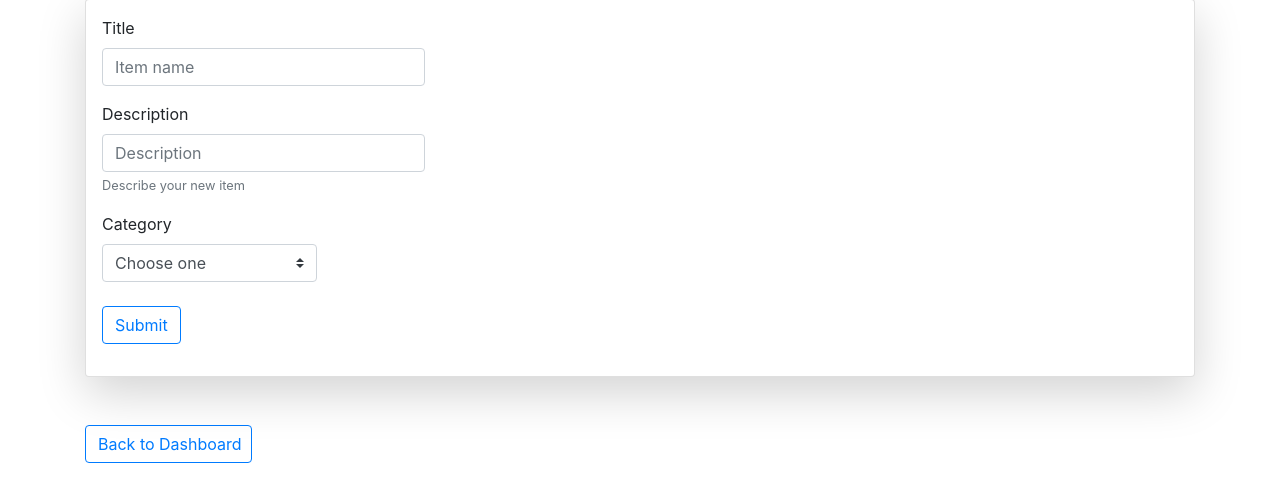
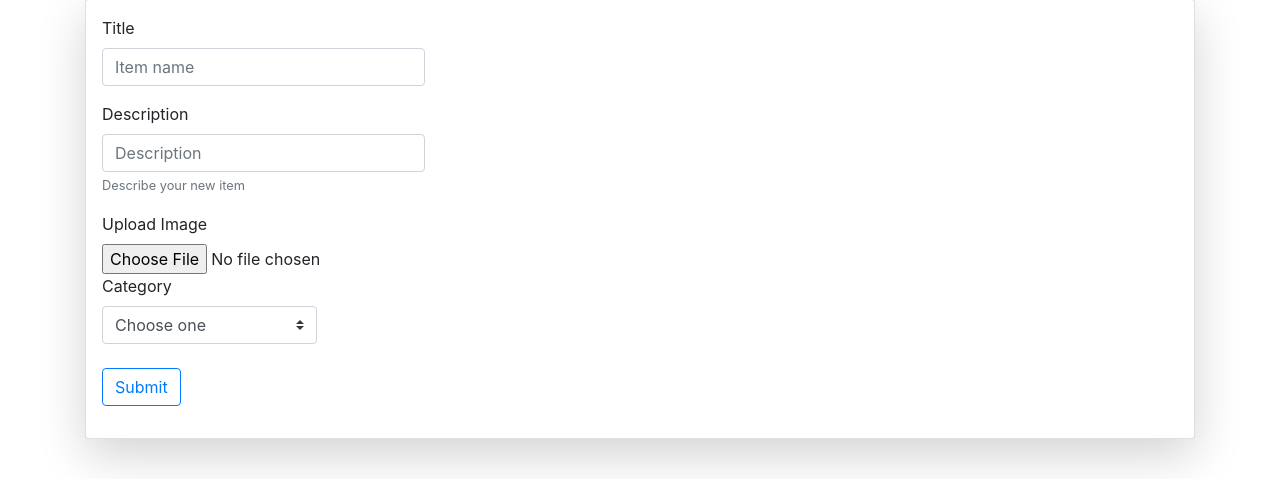
Before and after one commit to matthew-ardi/item-catalog, a Flask app: a page that uses templates/new_items.html in a window 1280 px wide. Shown: the part 183-662 px from the top of the page. Run offline with Flask 2, Linux system fonts and the light colour scheme; data comes from the database, SQL or seed files in the repository; both versions use the stored data as it was after the commit; some libraries are stand-ins or nearby versions.

Commit message:
feat: added csrf tokens and image for new items

```diff
--- a/database_setup.py
+++ b/database_setup.py
@@ -2,7 +2,7 @@
 
 import sys
 
-from sqlalchemy import Column, ForeignKey, Integer, String
+from sqlalchemy import Column, ForeignKey, Integer, String, LargeBinary
 from sqlalchemy.ext.declarative import declarative_base
 from sqlalchemy.orm import relationship
 from sqlalchemy import create_engine
@@ -31,6 +31,7 @@ class Categories_item(Base):
     title = Column(String(80), nullable = False)
     id = Column(Integer, primary_key = True)
     description = Column(String(10000), nullable = False)
+    picture = Column(LargeBinary)
     categories_item_id = Column(Integer, ForeignKey('categories.id'))
     categories = relationship(Categories)
 
--- a/templates/delete_item.html
+++ b/templates/delete_item.html
@@ -8,6 +8,7 @@
 <div class="card shadow-lg p-3 mb-5" style="width: 100%;">
 	<h3>Are you sure you want to delete {{deleted_item_title}} item?</h3>
 	<form action="{{url_for('delete_item', categories_id=categories_id, categories_item_id=categories_item_id, username=username)}}" method='POST'>
+		<input type="hidden" name="csrf_token" value="{{ csrf_token() }}"/>
 		<input type='submit' class="btn btn-outline-primary" value='Delete item'>
 	</form>
 </div>
--- a/templates/new_items.html
+++ b/templates/new_items.html
@@ -5,7 +5,7 @@
 {% block content %}
 <h1>Add New Item</h1>
 <div class="card shadow-lg p-3 mb-5" style="width: 100%;">
-    <form action="{{ url_for('new_items', username=username) }}" method='post'>
+    <form action="{{ url_for('new_items', username=username) }}" method='post' enctype=multipart/form-data>
             <input type="hidden" name="csrf_token" value="{{ csrf_token() }}"/>
         <dl>
             <div class="form-group" style='width: 30%;'>
@@ -17,7 +17,11 @@
                 <input class="form-control" name="description" placeholder="Description">
                 <small id="emailHelp" class="form-text text-muted">Describe your new item</small>
             </div>
-            <label for="exampleInputEmail1">Category</label>
+            <label>Upload Image</label>
+            <br>
+            <input type="file" name="inputImage" accept="image/*">
+            <br>
+            <label>Category</label>
             <div class="dropdown">
                 <select class="custom-select" style="width: 20%;" name="selected_category">
                     <option>Choose one</option>
--- a/web.py
+++ b/web.py
@@ -1,15 +1,15 @@
 #!/usr/bin/env python
 
-from flask import Flask, render_template, request, redirect
+from flask import (Flask, render_template, request, redirect)
 from sqlalchemy import create_engine
 from sqlalchemy.orm import sessionmaker
-from database_setup import Base, Categories, Categories_item
+from database_setup import (Base, Categories, Categories_item)
 from flask_sqlalchemy import SQLAlchemy
-from flask_dance.contrib.google import make_google_blueprint, google
+from flask_dance.contrib.google import (make_google_blueprint, google)
 from flask import session as login_session
 from oauth2client.client import flow_from_clientsecrets
 from oauth2client.client import FlowExchangeError
-from flask import make_response, url_for, flash, jsonify
+from flask import (make_response, url_for, flash, jsonify)
 from flask_oauth import OAuth
 from flask_wtf.csrf import CSRFProtect
 import requests
@@ -19,6 +19,7 @@ import random
 import string
 import json
 import httplib2
+import base64
 
 app = Flask(__name__)
 
@@ -142,10 +143,14 @@ def new_items(username):
 
         new_item_title = request.form['title']
         new_item_description = request.form['description']
+        file = request.files['inputImage']
+
+        new_item_image = file.read()
 
         newItem = Categories_item(
             title=new_item_title,
             description=new_item_description,
+            picture=new_item_image,
             categories_item_id=categories_id
             )
         db.session.add(newItem)
@@ -225,6 +230,7 @@ def delete_item(categories_id, categories_item_id, username):
 def catalog_description(categories_id, categories_item_id, username):
     category = db.session.query(Categories).filter_by(id=categories_id).one()
     item = db.session.query(Categories_item).filter_by(id=categories_item_id).one()
+    image = base64.b64encode(item.picture).decode('ascii')
     if username == 'none':
         username = None
 
@@ -233,6 +239,7 @@ def catalog_description(categories_id, categories_item_id, username):
         username=username,
         category=category,
         item=item,
+        image=image,
         categories_id=categories_id,
         categories_item_id=categories_item_id
         )
```
Also changed, not shown: templates/description.html (+3 -0 lines), catalog_items.db, populate_db.py (line endings or trailing spaces), 2 other files.
